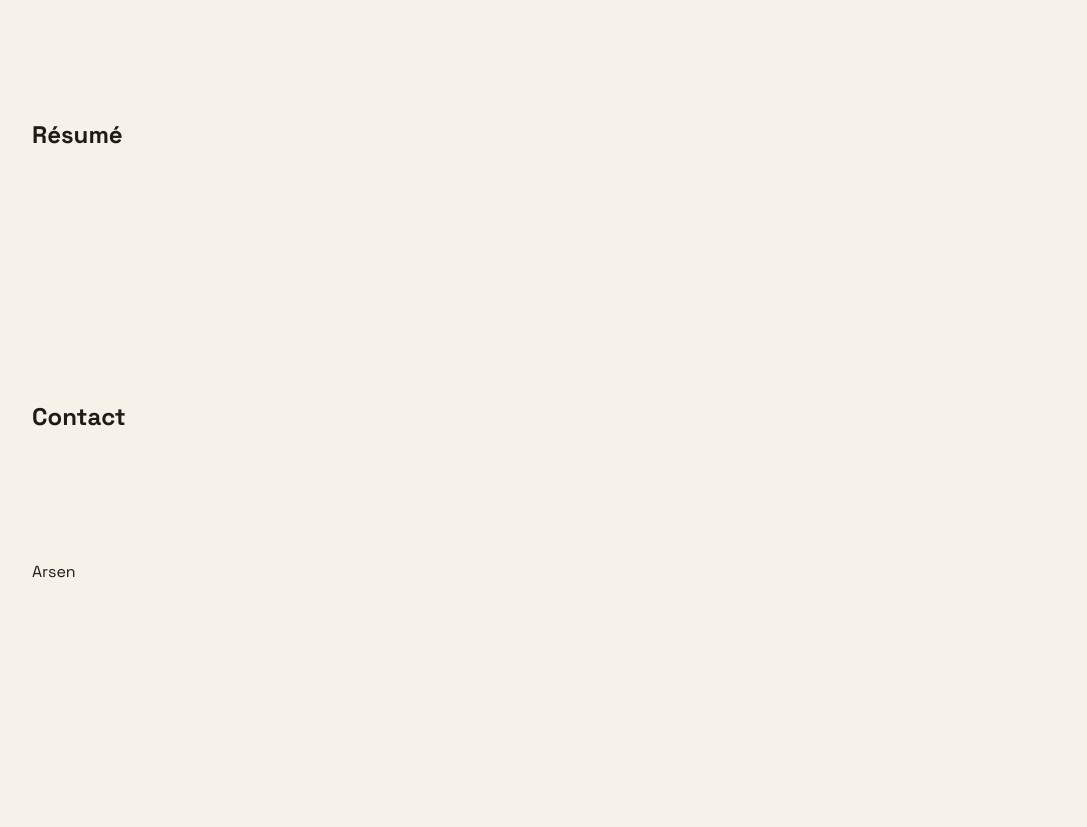
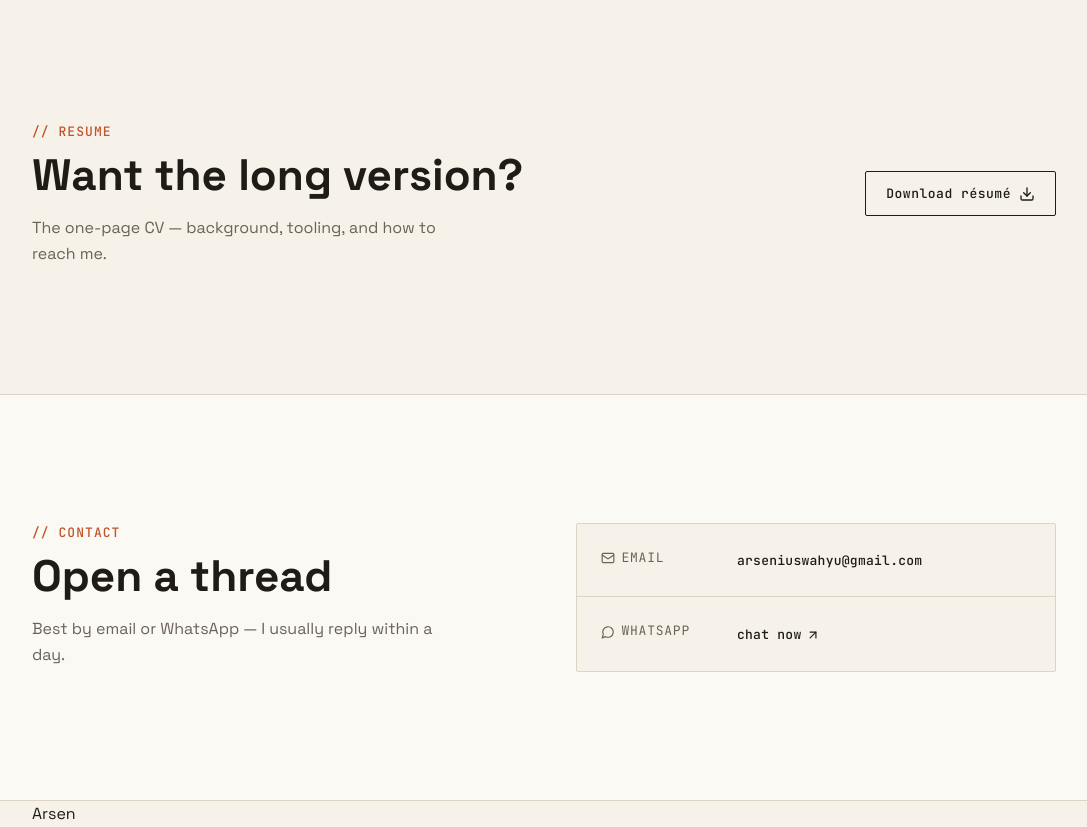
Before and after one commit to EevnxyEgo/kada-portfolio, a React (Vite) app: page / in a window 1280 px wide. Shown: the part 3280-4107 px from the top of the page, without its empty margins (96-1183 px from the left). Before the commit the page ends 3864 px from the top, so only its background shows below. Built offline with nearby package versions, Linux system fonts and the light colour scheme.

Commit message:
feat: build resume and contact sections

```diff
--- /dev/null
+++ b/src/components/Contact.css
@@ -0,0 +1,62 @@
+/* Contact — heading beside a terminal-style key/value block. */
+
+.contact__inner {
+  display: grid;
+  gap: var(--space-6);
+}
+
+@media (min-width: 768px) {
+  .contact__inner {
+    grid-template-columns: 1fr 1fr;
+    align-items: start;
+    gap: var(--space-8);
+  }
+}
+
+.contact__lede {
+  margin-top: var(--space-2);
+  color: var(--color-ink-muted);
+  max-width: 40ch;
+}
+
+.contact__list {
+  border: 1px solid var(--color-line);
+  border-radius: 2px;
+  background-color: var(--color-paper);
+}
+
+.contact__row {
+  display: flex;
+  flex-wrap: wrap;
+  align-items: baseline;
+  gap: var(--space-2) var(--space-3);
+  padding: var(--space-3);
+}
+
+.contact__row:not(:last-child) {
+  border-bottom: 1px solid var(--color-line);
+}
+
+.contact__key {
+  display: inline-flex;
+  align-items: center;
+  gap: 0.4rem;
+  min-width: 7rem;
+  font-family: var(--font-mono);
+  font-size: var(--text-meta);
+  text-transform: uppercase;
+  letter-spacing: 0.06em;
+  color: var(--color-ink-muted);
+}
+
+.contact__val {
+  font-family: var(--font-mono);
+  font-size: var(--text-meta);
+  color: var(--color-ink);
+}
+
+.contact__link {
+  display: inline-flex;
+  align-items: center;
+  gap: 0.3rem;
+}
--- a/src/components/Contact.jsx
+++ b/src/components/Contact.jsx
@@ -1,9 +1,55 @@
-// Stub — fleshed out in a later commit.
+import { Mail, MessageCircle, ArrowUpRight } from 'lucide-react'
+import './Contact.css'
+
 export default function Contact() {
   return (
-    <section id="contact" className="section" aria-labelledby="contact-title">
-      <div className="container">
-        <h2 id="contact-title">Contact</h2>
+    <section
+      id="contact"
+      className="section section--raised"
+      aria-labelledby="contact-title"
+    >
+      <div className="container contact__inner reveal">
+        <header className="contact__head">
+          <span className="mono-label section-head__eyebrow">// contact</span>
+          <h2 id="contact-title" className="section-head__title">
+            Open a thread
+          </h2>
+          <p className="contact__lede">
+            Best by email or WhatsApp — I usually reply within a day.
+          </p>
+        </header>
+
+        <dl className="contact__list">
+          <div className="contact__row">
+            <dt className="contact__key">
+              <Mail size={14} aria-hidden="true" />
+              email
+            </dt>
+            <dd className="contact__val">
+              <a href="mailto:arseniuswahyu@gmail.com" className="link-underline">
+                arseniuswahyu@gmail.com
+              </a>
+            </dd>
+          </div>
+
+          <div className="contact__row">
+            <dt className="contact__key">
+              <MessageCircle size={14} aria-hidden="true" />
+              whatsapp
+            </dt>
+            <dd className="contact__val">
+              <a
+                href="https://wa.me/628112951110"
+                className="link-underline contact__link"
+                target="_blank"
+                rel="noopener noreferrer"
+              >
+                chat now
+                <ArrowUpRight size={14} aria-hidden="true" />
+              </a>
+            </dd>
+          </div>
+        </dl>
       </div>
     </section>
   )
--- /dev/null
+++ b/src/components/Resume.css
@@ -0,0 +1,32 @@
+/* Resume — a slim band: prompt + heading on the left, download CTA on the
+   right (stacked on mobile). */
+
+.resume__inner {
+  display: flex;
+  flex-direction: column;
+  align-items: flex-start;
+  gap: var(--space-4);
+}
+
+@media (min-width: 768px) {
+  .resume__inner {
+    flex-direction: row;
+    align-items: center;
+    justify-content: space-between;
+  }
+}
+
+.resume__title {
+  margin-top: var(--space-1);
+  font-size: var(--text-h2);
+}
+
+.resume__note {
+  margin-top: var(--space-2);
+  color: var(--color-ink-muted);
+  max-width: 44ch;
+}
+
+.resume__btn {
+  flex-shrink: 0;
+}
--- a/src/components/Resume.jsx
+++ b/src/components/Resume.jsx
@@ -1,9 +1,26 @@
-// Stub — fleshed out in a later commit.
+import { Download } from 'lucide-react'
+import './Resume.css'
+
 export default function Resume() {
   return (
     <section id="resume" className="section" aria-labelledby="resume-title">
-      <div className="container">
-        <h2 id="resume-title">Résumé</h2>
+      <div className="container resume__inner reveal">
+        <div className="resume__text">
+          <span className="mono-label section-head__eyebrow">// resume</span>
+          <h2 id="resume-title" className="resume__title">
+            Want the long version?
+          </h2>
+          <p className="resume__note">
+            The one-page CV — background, tooling, and how to reach me.
+          </p>
+        </div>
+
+        {/* `download` makes the browser save the file rather than navigate to
+            it. The PDF lives in /public and is served from the site root. */}
+        <a href="/resume.pdf" download className="btn resume__btn">
+          Download résumé
+          <Download size={16} aria-hidden="true" />
+        </a>
       </div>
     </section>
   )
```
